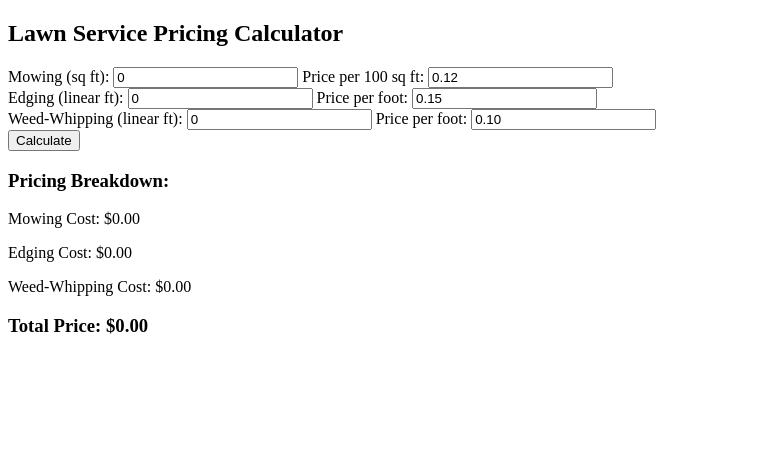
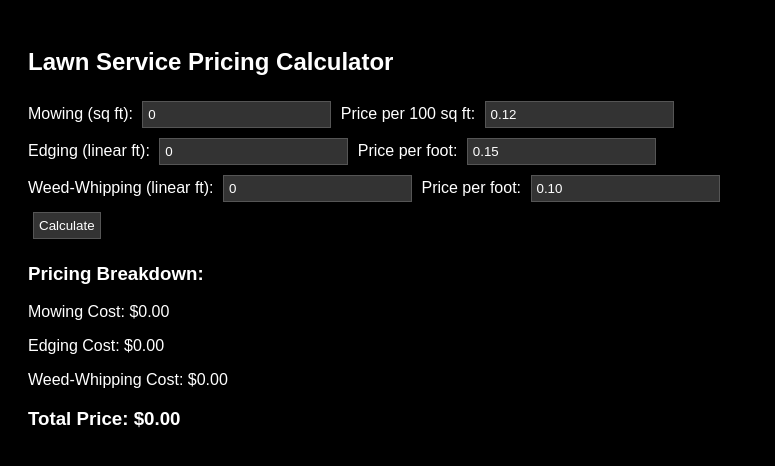
Before and after one commit to pinkwaffles999/AK, a plain HTML site: page index.html in a window 1280 px wide. Shown: the whole page, without its empty margins (0-775 px from the left). Drawn offline with Linux system fonts and the light colour scheme.

Commit message:
Update index.html

```diff
--- a/index.html
+++ b/index.html
@@ -4,6 +4,27 @@
     <meta charset="UTF-8">
     <meta name="viewport" content="width=device-width, initial-scale=1.0">
     <title>Lawn Service Pricing Calculator</title>
+    <style>
+        body {
+            background-color: black;
+            color: white;
+            font-family: Arial, sans-serif;
+            padding: 20px;
+        }
+        input, button {
+            background-color: #333;
+            color: white;
+            border: 1px solid #555;
+            padding: 5px;
+            margin: 5px;
+        }
+        button {
+            cursor: pointer;
+        }
+        button:hover {
+            background-color: #555;
+        }
+    </style>
     <script>
         function calculatePrice() {
             let mowingSqFt = parseFloat(document.getElementById('mowingSqFt').value) || 0;
```
